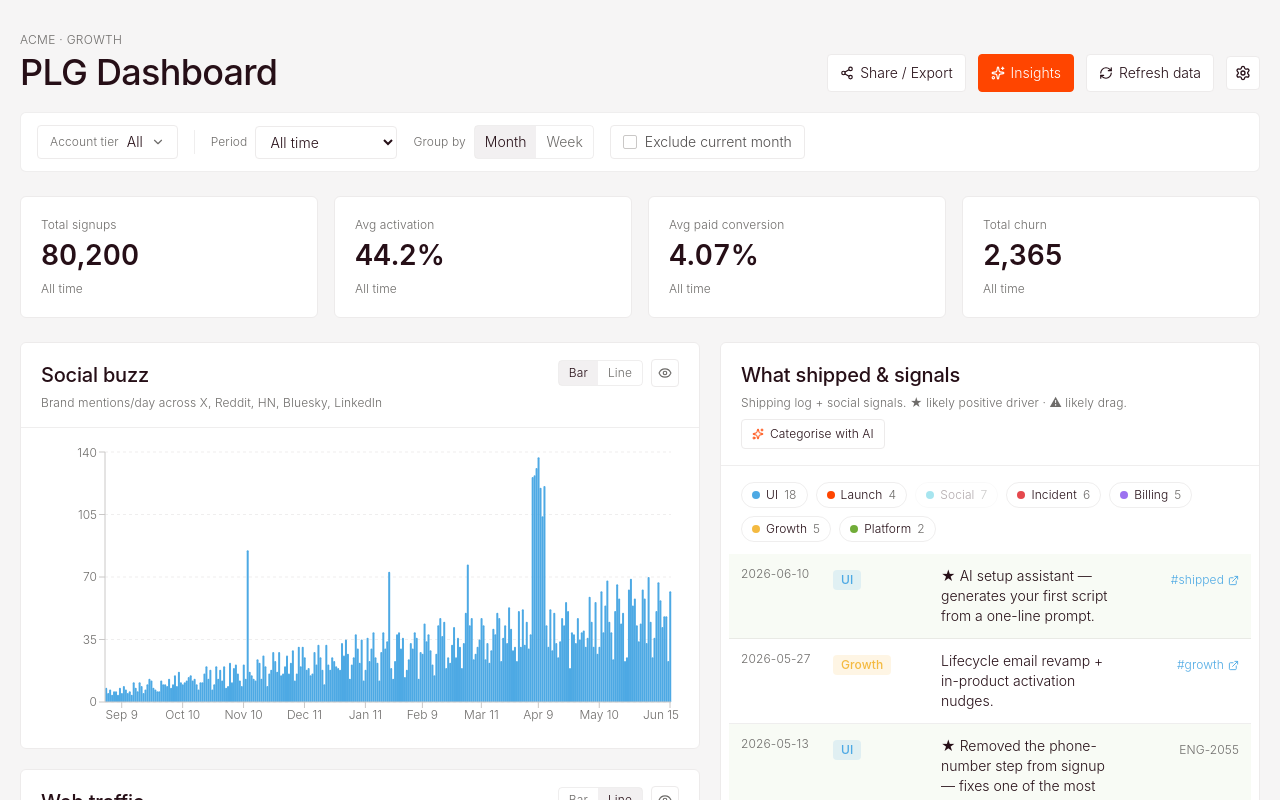
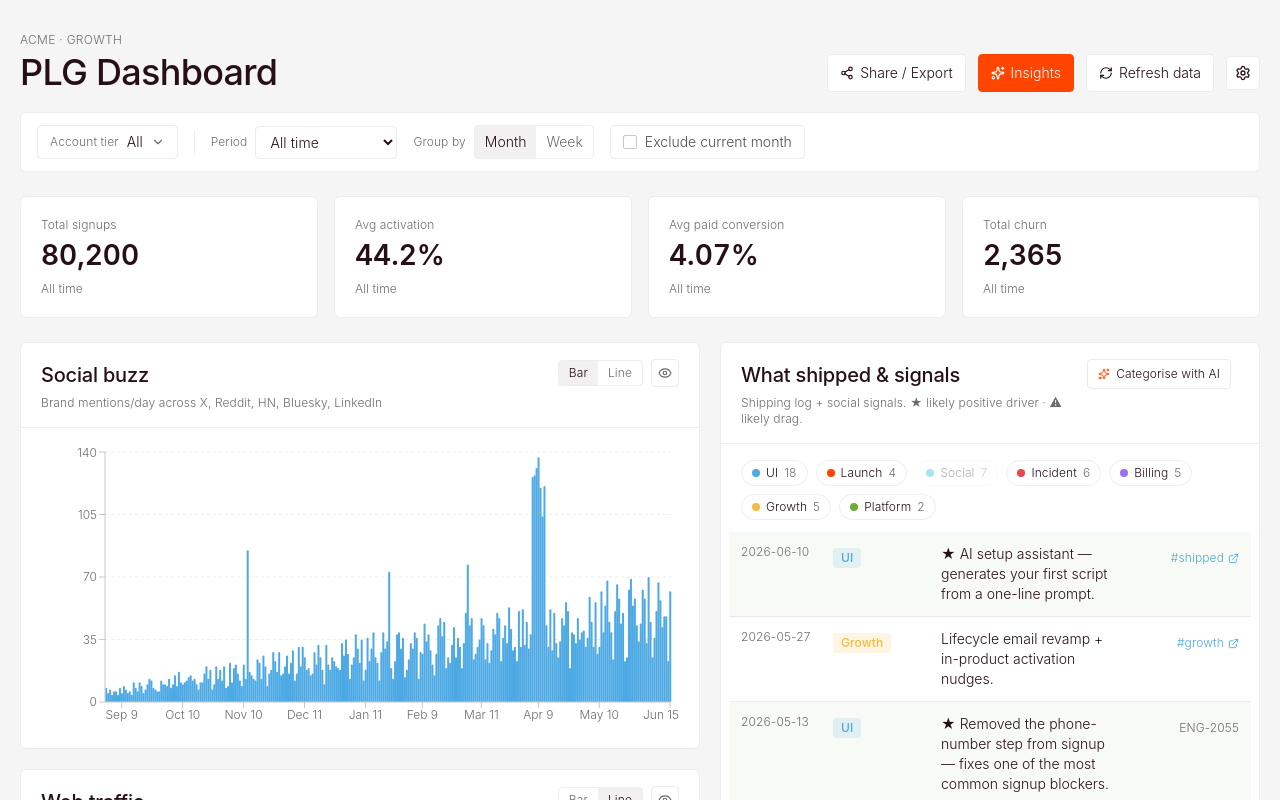
Before and after one commit to jay-sahnan/plg-dashboard, a Next.js app: page / in a window 1280 px wide. Shown: the top 800 px of the page. Built offline with nearby package versions, Linux system fonts and the light colour scheme.

Commit message:
fix: pin chart header controls to top-right consistently

```diff
--- a/components/ui/Card.tsx
+++ b/components/ui/Card.tsx
@@ -30,14 +30,14 @@ export function CardHeader({
   right?: React.ReactNode;
 }) {
   return (
-    <div className="flex flex-wrap items-start justify-between gap-x-4 gap-y-2 border-b border-border-faint px-5 py-4">
-      <div>
+    <div className="flex items-start justify-between gap-x-4 gap-y-2 border-b border-border-faint px-5 py-4">
+      <div className="min-w-0">
         <h2 className="type-header text-text-primary">{title}</h2>
         {subtitle ? (
           <p className="type-caption mt-1 text-text-tertiary">{subtitle}</p>
         ) : null}
       </div>
-      <div className="flex items-center gap-2">
+      <div className="flex shrink-0 items-center gap-2">
         {right}
         <span data-provenance-eye-anchor>
           <ProvenanceEye />
```
